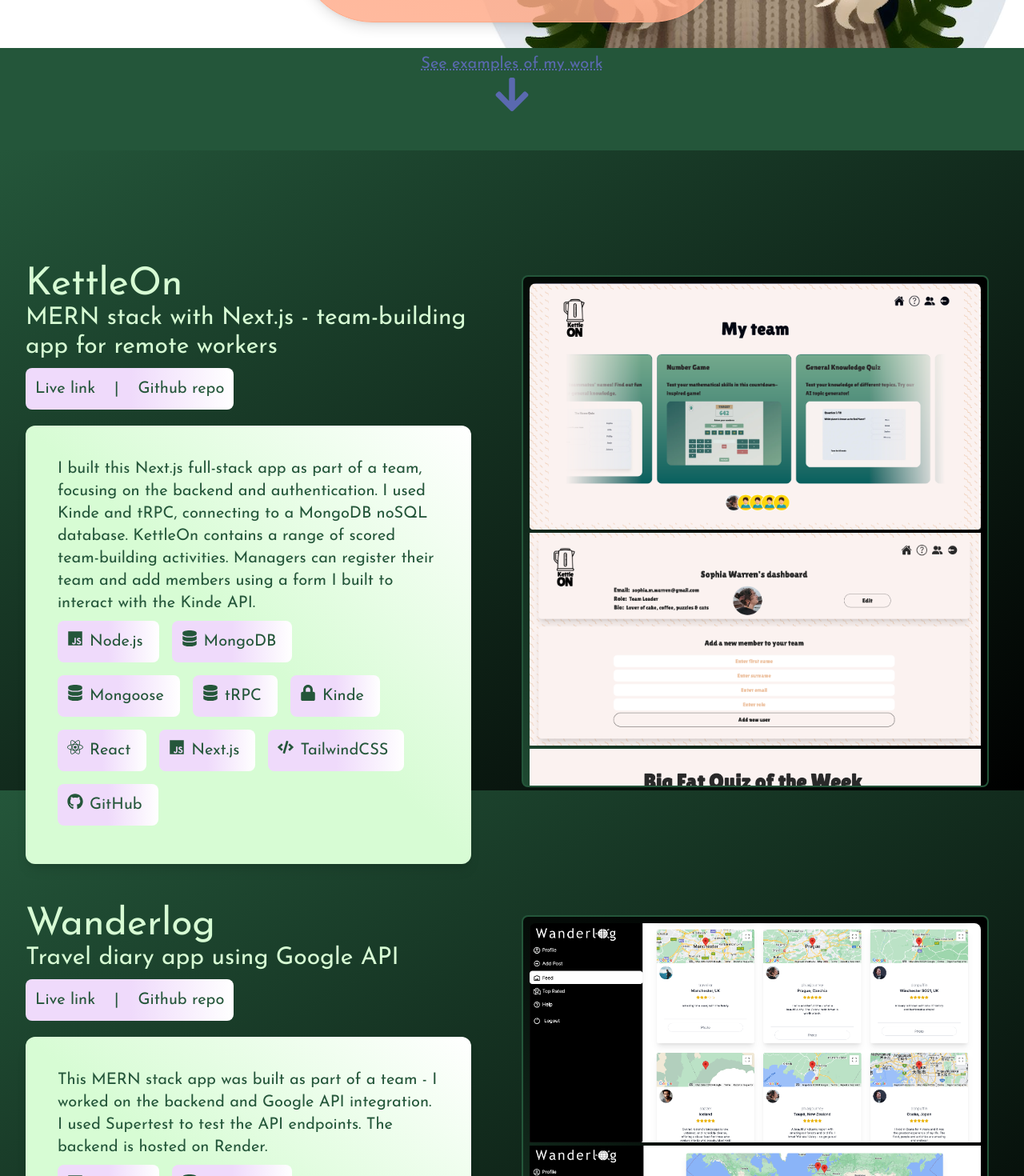
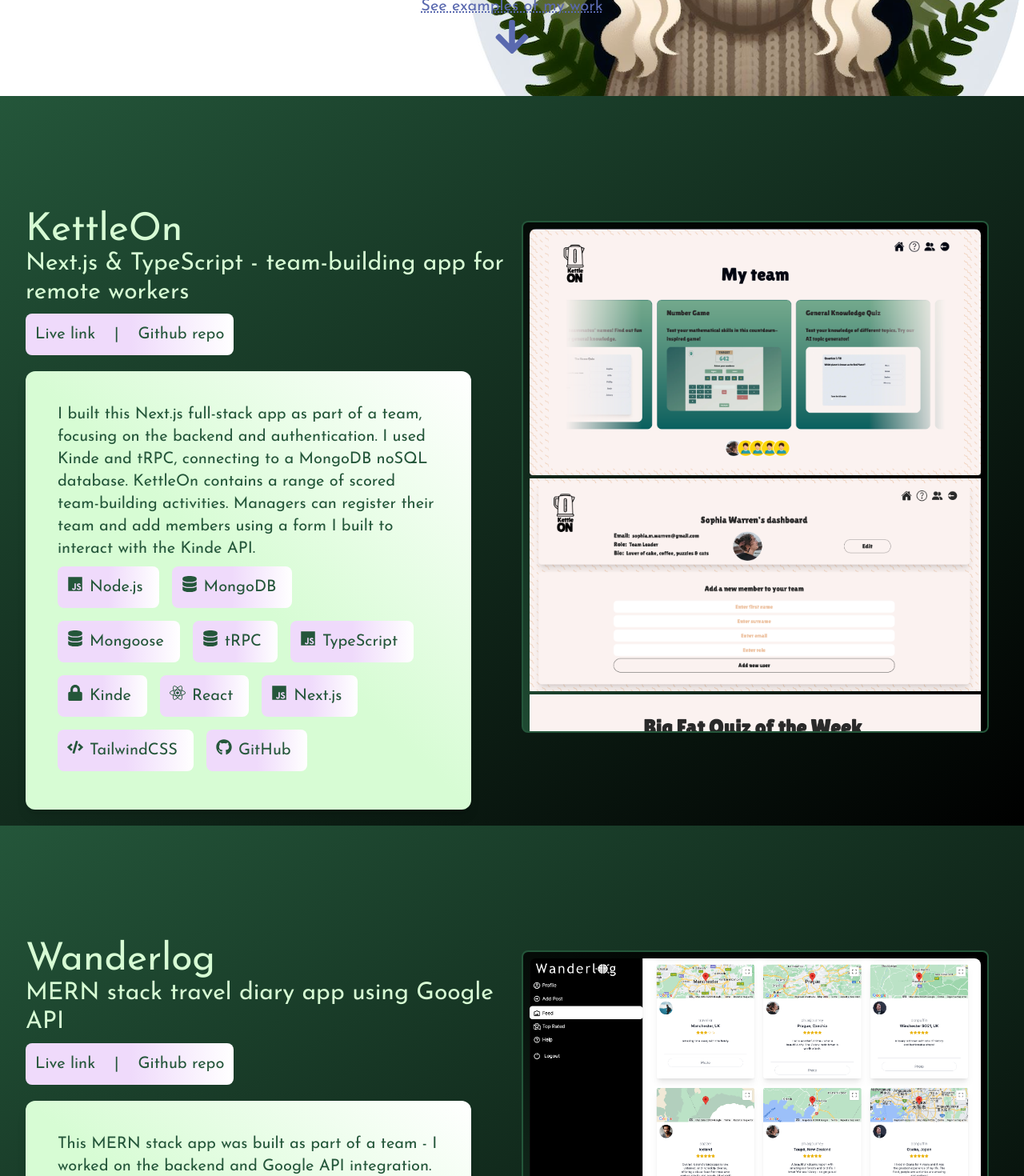
Before and after one commit to phianova/portfoliov2, a Next.js app: page / in a window 1280 px wide. Shown: the part 740-2210 px from the top of the page at 80% size. Built offline with nearby package versions, Linux system fonts and the light colour scheme.

Commit message:
update content and formatting

```diff
--- a/app/(pages)/projects/page.js
+++ /dev/null
@@ -1,189 +0,0 @@
-"use client"
-import React, { useEffect, useState } from 'react'
-import ProjectSection from '../../../components/ProjectSection'
-import { motion } from 'framer-motion'
-import { FaReact, FaPython, FaJs, FaGithub, FaCode, FaDatabase, FaAws, FaVial, FaRProject, FaLock, FaGoogle, FaCreditCard } from 'react-icons/fa'
-
-const page = () => {
-
-    const [projects, setProjects] = useState(null);
-    const [upcoming, setUpcoming] = useState(null);
-
-
-    useEffect(() => {
-        const scrollToProject = () => {
-            const queryParams = new URLSearchParams(window.location.search);
-            const id = queryParams.get('id');
-            const element = document.getElementById(id);
-            if (element) {
-                element.scrollIntoView({ behavior: 'smooth' });
-            }
-        };
-        scrollToProject();
-    }, [projects]);
-
-
-    const icons = {
-        "React": <FaReact />,
-        "Next.js": <FaJs />,
-        "Python": <FaPython />,
-        "Django": <FaPython />,
-        "JavaScript": <FaJs />,
-        "GitHub": <FaGithub />,
-        "Git": <FaGithub />,
-        "Figma": <FaCode />,
-        "VSCode": <FaCode />,
-        "Node.js": <FaJs />,
-        "HTML/CSS": <FaCode />,
-        "TailwindCSS": <FaCode />,
-        "SQL": <FaDatabase />,
-        "PostgresSQL": <FaDatabase />,
-        "MongoDB": <FaDatabase />,
-        "Mongoose": <FaDatabase />,
-        "AWS": <FaAws />,
-        "Jest": <FaVial />,
-        "R": <FaRProject />,
-        "Supertest": <FaVial />,
-        "Kinde": <FaLock />,
-        "tRPC": <FaDatabase />,
-        "TypeScript": <FaJs />,
-        "Express": <FaDatabase />,
-        "Google API": <FaGoogle />,
-        "Stripe": <FaCreditCard />,
-        "Aceternity UI": <FaCode />
-    }
-
-    useEffect(() => setProjects([
-        {
-            name: "KettleOn",
-            description: "Team-building app for remote workers",
-            mainimage: "/project1image.png",
-            screenshot1: "/project1shot1.png",
-            screenshot2: "/project1shot2.png",
-            techstack: ["Node.js", "MongoDB", "Mongoose", "tRPC", "Kinde", "React", "Next.js", "TailwindCSS", "GitHub"],
-            story: `I built this Next.js full-stack app as part of a team, focusing on the backend and authentication.
-            I used Kinde and tRPC, connecting to a MongoDB noSQL database.
-            KettleOn contains a range of scored team-building activities.
-            Managers can register their team and add members using a form I built to interact with the Kinde API.`,
-            link: "https://kettle-on.vercel.app",
-            repo: "https://github.com/phianova/KettleOn",
-            id: "project1"
-        },
-        {
-            name: "Wanderlog",
-            description: "Travel diary app using Google API",
-            mainimage: "/project2image.png",
-            screenshot1: "/project2shot1.png",
-            screenshot2: "/project2shot2.png",
-            techstack: ["Node.js", "MongoDB", "Mongoose", "Express", "Google API", "Supertest", "React", "Next.js", "TailwindCSS", "GitHub"],
-            story: `This MERN stack app was built as part of a team - I worked on the backend and Google API integration.
-            We used Supertest to test the API endpoints. The backend is hosted on Render.`,
-            link: "https://wanderlogfront.vercel.app",
-            repo: "https://github.com/DonPuffin/Wanderlogback",
-            id: "project2"
-        },
-        {
-            name: "Stargazer",
-            description: "Next.js app using OpenWeather API",
-            mainimage: "/project3image.png",
-            screenshot1: "/project3shot1.png",
-            screenshot2: "/project3shot2.png",
-            techstack: ["React", "Next.js", "TailwindCSS", "OpenWeather API", "GitHub"],
-            story: "I built this Next.js app to monitor weather conditions for stargazing using Next.js and OpenWeather API.",
-            link: "https://stargazer-puce.vercel.app",
-            repo: "https://github.com/phianova/stargazer",
-            id: "project3"
-        },
-        {
-            name: "Ninian James Frenguelli",
-            description: "Professional online CV/portfolio for academic",
-            mainimage: "/project4image.png",
-            screenshot1: "/project4shot1.png",
-            screenshot2: "/project4shot2.png",
-            techstack: ["React", "Next.js", "TailwindCSS", "GitHub"],
-            story: `I built this Next.js app for an academic who needed an online CV to showcase his research contributions and recent findings. I used Next.js components to create a responsive container for some very large SVG graphs he wanted to display.`,
-            link: "https://ninianjames.github.io",
-            repo: "https://github.com/phianova/njf",
-            id: "project4"
-        },
-        {
-            name: "DnD Character Quiz",
-            description: "HTML/CSS and vanilla JavaScript quiz to help you choose a DnD character class",
-            mainimage: "/project5image.png",
-            screenshot1: "/project5shot1.png",
-            screenshot2: "/project5shot2.png",
-            techstack: ["HTML/CSS", "TailwindCSS", "JavaScript", "GitHub"],
-            story: "I built this JavaScript quiz as part of a bootcamp, using TailwindCSS for styling.",
-            link: "https://phianova.github.io/dnd-quiz/",
-            repo: "https://github.com/phianova/dnd-quiz",
-            id: "project5"
-        },
-        {
-            name: "Mudlark",
-            description: "HTML Canvas, CSS and vanilla JavaScript game about mudlarking.",
-            mainimage: "/project6image.png",
-            screenshot1: "/project6shot1.png",
-            screenshot2: "/project6shot2.png",
-            techstack: ["HTML/CSS", "JavaScript", "GitHub"],
-            story: "This is the first thing I ever built in HTML/CSS and JavaScript. It was for an application to a bootcamp - I love to look back at it and see how much I've learnt since! But also, I still kind of think it's pretty cool.",
-            link: "https://phianova.github.io/mudlark",
-            repo: "https://github.com/phianova/mudlark",
-            id: "project6"
-        }
-    ]), [])
-    useEffect(() => setUpcoming([
-        {
-            name: "TamiLang",
-            description: "Language-learning app for Tamil alphabet",
-            techstack: ["React", "Next.js", "TailwindCSS", "Python", "Django", "GitHub"],
-            repo: "https://github.com/phianova/tamilang-back",
-        },
-        {
-            name: "Alamara",
-            description: "Online shop for handmade saree business",
-            techstack: ["React", "Next.js", "TailwindCSS", "Stripe"],
-            repo: "https://github.com/phianova/handpickedsarees",
-        },
-        {
-            name: "Padam productions",
-            description: "Portfolio site for videographer and photographer",
-            techstack: ["React", "Next.js", "TailwindCSS", "Aceternity UI"],
-            repo: "https://github.com/phianova/padam",
-        }
-    ]), [])
-
-
-    return (
-        <div className="bg-colour-text">
-            {projects && projects.map((project) =>
-                <div key={project.id} id={project.id}>
-                    <ProjectSection project={project}></ProjectSection>
-                </div>
-            )}
-            <div className="h-screen pt-16 sm:pt-32 flex flex-col justify-center">
-                <h1 className="text-3xl text-center text-colour-navs">Coming soon:</h1>
-                <div className="flex flex-row justify-around">
-                    {upcoming && upcoming.map((project, index) =>
-                        <div key={index} className="bg-colour-navs p-3 m-5 rounded-lg shadow-lg flex flex-col w-4/12 text-lg sm:text-xl">
-                            <h1 className="text-xl sm:text-2xl">{project.name}</h1>
-                            <p>{project.description}</p>
-                            <a href={project.repo} className="m-2 bg-accent-two p-3 rounded-lg hover:font-bold">Github repo</a>
-                            <div className="flex flex-row flex-wrap">
-                                {project.techstack && project.techstack.map((tech, index) => (
-                                    <motion.div
-                                        initial={{ x: 60 }} whileInView={{ x: [60, 0, -10, 0] }} transition={{ duration: 0.6, once: true, delay: index * 0.1 }}
-                                        key={index}
-                                        className="w-fit flex flex-row text-colour-text bg-gradient-to-r from-accent-one via-accent-one to-white p-3 mr-4 my-2 rounded-lg">
-                                        {icons[tech]}
-                                        <p className="px-2">{tech}</p>
-                                    </motion.div>
-                                ))}
-                            </div>
-                        </div>)}
-                </div>
-            </div>
-        </div>
-    )
-}
-
-export default page
--- a/app/page.js
+++ b/app/page.js
@@ -75,11 +75,11 @@
   useEffect(() => setProjects([
     {
       name: "KettleOn",
-      description: "MERN stack with Next.js - team-building app for remote workers",
+      description: "Next.js & TypeScript - team-building app for remote workers",
       mainimage: "/project1image.png",
       screenshot1: "/project1shot1.png",
       screenshot2: "/project1shot2.png",
-      techstack: ["Node.js", "MongoDB", "Mongoose", "tRPC", "Kinde", "React", "Next.js", "TailwindCSS", "GitHub"],
+      techstack: ["Node.js", "MongoDB", "Mongoose", "tRPC", "TypeScript","Kinde", "React", "Next.js", "TailwindCSS", "GitHub"],
       story: `I built this Next.js full-stack app as part of a team, focusing on the backend and authentication.
           I used Kinde and tRPC, connecting to a MongoDB noSQL database.
           KettleOn contains a range of scored team-building activities.
@@ -90,7 +90,7 @@
     },
     {
       name: "Wanderlog",
-      description: "Travel diary app using Google API",
+      description: "MERN stack travel diary app using Google API",
       mainimage: "/project2image.png",
       screenshot1: "/project2shot1.png",
       screenshot2: "/project2shot2.png",
@@ -115,7 +115,7 @@
     },
     {
       name: "Ninian James Frenguelli",
-      description: "Professional online CV/portfolio for academic",
+      description: "Next.js & TailwindCSS - online CV/portfolio for academic",
       mainimage: "/project4image.png",
       screenshot1: "/project4shot1.png",
       screenshot2: "/project4shot2.png",
@@ -154,19 +154,19 @@
     {
       name: "TamiLang",
       description: "Language-learning app for Tamil alphabet",
-      techstack: ["React", "Next.js", "TailwindCSS", "Python", "Django", "GitHub"],
+      techstack: ["Python", "Django", "React", "Next.js", "PostgreSQL", "TailwindCSS", "GitHub"],
       repo: "https://github.com/phianova/tamilang-back",
     },
     {
       name: "Alamara",
       description: "Online shop for handmade saree business",
-      techstack: ["React", "Next.js", "TailwindCSS", "Stripe"],
+      techstack: ["React", "Next.js", "TailwindCSS", "Stripe", "GitHub"],
       repo: "https://github.com/phianova/handpickedsarees",
     },
     {
       name: "Padam productions",
       description: "Portfolio site for videographer and photographer",
-      techstack: ["React", "Next.js", "TailwindCSS", "Aceternity UI"],
+      techstack: ["React", "Next.js", "TailwindCSS", "Aceternity UI", "GitHub"],
       repo: "https://github.com/phianova/padam",
     }
   ]), [])
@@ -174,12 +174,12 @@
 
   return (
     <main className="w-full z-0">
-      <div id="home" className="pt-16 sm:pt-32 flex flex-col items-center justify-between h-screen bg-[url('/avatar2.png')] bg-no-repeat bg-right-bottom z-0">
+      <div id="home" className="pt-16 sm:pt-32 flex flex-col items-center justify-between min-h-screen bg-[url('/avatar2.png')] bg-no-repeat bg-right-bottom z-0">
         <div className="text-center w-full">
           <motion.div initial={{ opacity: 0, x: -200, z: 0 }} whileInView={{ opacity: 1, x: 0, z: 0 }} transition={{ duration: 1.1 }}
-            className="text-4xl sm:text-5xl bg-gradient-to-l from-white/90 to-accent-one/90 bg-opacity-80 border border-accent-one rounded-full px-10 py-16 md:p-16 mt-2 sm:mt-10 shadow-lg w-11/12 sm:w-10/12 lg:w-9/12 xl:w-8/12 mx-auto mb-5">
+            className="text-3xl sm:text-4xl bg-gradient-to-l from-white/90 to-accent-one/90 bg-opacity-80 border border-accent-one rounded-full px-10 py-10 md:p-10 mt-2 sm:mt-6 shadow-lg w-11/12 sm:w-10/12 lg:w-9/12 xl:w-8/12 mx-auto mb-5">
             <h1 className="p-3">Hi! I'm Sophia.</h1>
-            <p className="text-2xl sm:text-3xl mt-5">I'm a full-stack developer based in London. I use:</p>
+            <p className="text-xl sm:text-2xl my-3">I'm a full-stack developer based in London. I use:</p>
             <div className="w-full flex flex-row flex-wrap items-center justify-center">
               {myStack && myStack.map((tech, index) => (
                 <motion.div
@@ -231,7 +231,7 @@
         </div>
       </div>
 
-      <div className="bg-colour-text pt-20 sm:pt-32" id="projects">
+      <div className="bg-colour-text" id="projects">
         {projects && projects.map((project) =>
           <div key={project.id} id={project.id}>
             <ProjectSection project={project}></ProjectSection>
@@ -291,7 +291,7 @@
           </div>
           <button onClick={() => openAccordionSection("html")} className="flex flex-row items-center px-5 hover:font-bold duration-200">
             <FaCode className="text-colour-text text-3xl" />
-            <p className="px-3 text-2xl">HTML/CSS & Tailwind</p>
+            <p className="px-3 text-2xl">HTML/CSS & TailwindCSS</p>
           </button>
           <div id="html" className="hidden flex flex-col items-center w-11/12 z-0">
             <p className="px-5 py-3 text-lg">9 months' experience building Next.js sites and HTML pages using TailwindCSS and other libraries</p>
@@ -397,13 +397,13 @@
 
 
       <div id="about" className="w-full flex flex-col min-h-screen items-center bg-gradient-to-b from-white via-accent-two/20 to-accent-two pt-16 sm:pt-32">
-        <motion.img initial={{ x: 200 }} whileInView={{ x: 0 }} viewport={{ once: true }} transition={{ duration: 1 }} className="w-1/2 sm:w-3/12 xl:w-2/12 sm:pt-4" src="/favicon.ico" alt="profile" />
+        <motion.img initial={{ x: 200 }} whileInView={{ x: 0 }} viewport={{ once: true }} transition={{ duration: 1 }} className="w-1/2 sm:w-3/12 md:w-1/12 sm:pt-4" src="/favicon.ico" alt="profile" />
         <motion.div initial={{ x: -200 }} whileInView={{ x: 0 }} viewport={{ once: true }} transition={{ duration: 1 }}
           className="w-10/12 lg:w-8/12 xl:w-6/12 flex flex-col items-center p-8 my-2 sm:my-5 text-lg md:text-xl lg:text-2xl bg-gradient-to-r from-white/40 to-white/20 rounded-xl">
           I moved into software development after working in welfare benefits policy and data analysis.
           I'm passionate about "tech for good" and using my skills to solve social problems.
-          <br></br><br></br>When I'm not tapping away at a keyboard, I can often be found tapping away at a piano, strumming away at a guitar or singing my heart out.
-          Also a huge foodie and a fan of tabletop RPGs.
+          <br></br><br></br>When I'm not tapping away at a keyboard, I can be found tapping away at a piano or strumming away at a guitar.
+          I'm also a big foodie, and a fan of tabletop RPGs.
         </motion.div>
         <motion.a
           initial={{ y: 0, z: 0 }} animate={{ y: [0, -8, 0], z: 0 }} transition={{ repeat: Infinity, duration: 1.1, ease: "easeOut" }}
--- a/components/ProjectSection.jsx
+++ b/components/ProjectSection.jsx
@@ -33,14 +33,14 @@
     const techstack = []
     project.techstack.forEach((tech) => techstack.push({name: tech, icon: icons[tech]}))
     return (
-        <div className="grid grid-cols-1 sm:grid-cols-2 h-full sm:h-screen bg-gradient-to-br from-colour-text to-black text-colour-navs text-xl pt-10 px-6 sm:pt-36 sm:px-8">
+        <div className="grid grid-cols-1 sm:grid-cols-2 h-full sm:min-h-screen bg-gradient-to-br from-colour-text to-black text-colour-navs text-xl pt-10 px-6 sm:pt-36 sm:px-8">
             <div className="col-span-1">
                 <h1 className="text-5xl">{project.name}</h1>
                 <p className="text-3xl pr-2">{project.description}</p>
                 <div className="flex flex-row text-colour-text bg-gradient-to-r from-accent-one via-accent-one to-white w-fit p-3 my-2 rounded-lg">
-                    <a href={project.link} className="hover:font-bold">Live link</a>
+                    <a href={project.link} target="_blank" className="hover:font-bold">Live link</a>
                     <p className="px-6">|</p>
-                    <a href={project.repo} className="hover:font-bold">Github repo</a>
+                    <a href={project.repo} target="_blank" className="hover:font-bold">Github repo</a>
                 </div>
                 <div className="mx-auto sm:mx-0 bg-gradient-to-tr from-colour-navs via-colour-navs to-white text-colour-text p-5 sm:p-10 my-5 rounded-xl shadow-lg w-full sm:w-11/12">
                 <div>{project.story}</div>
```
